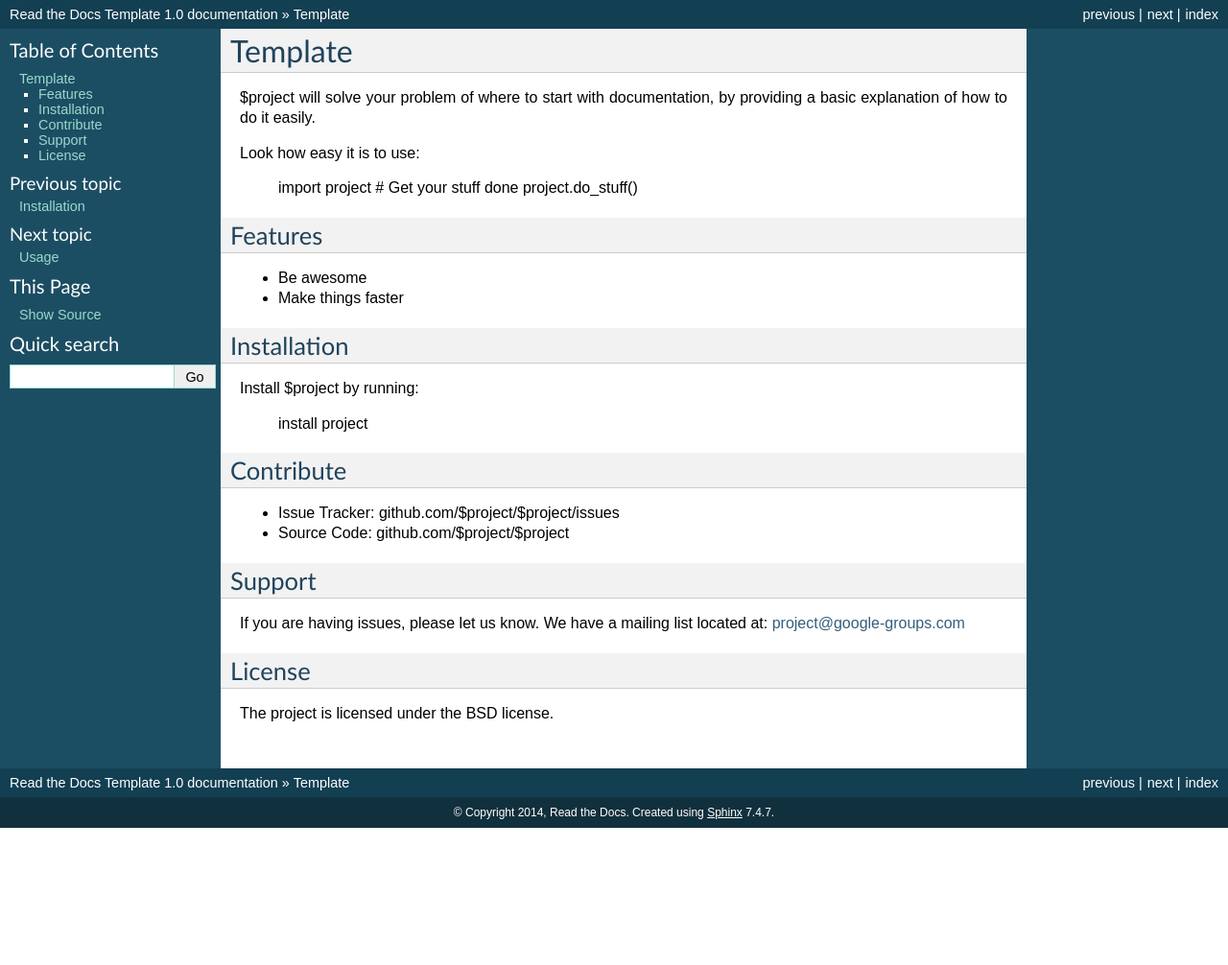
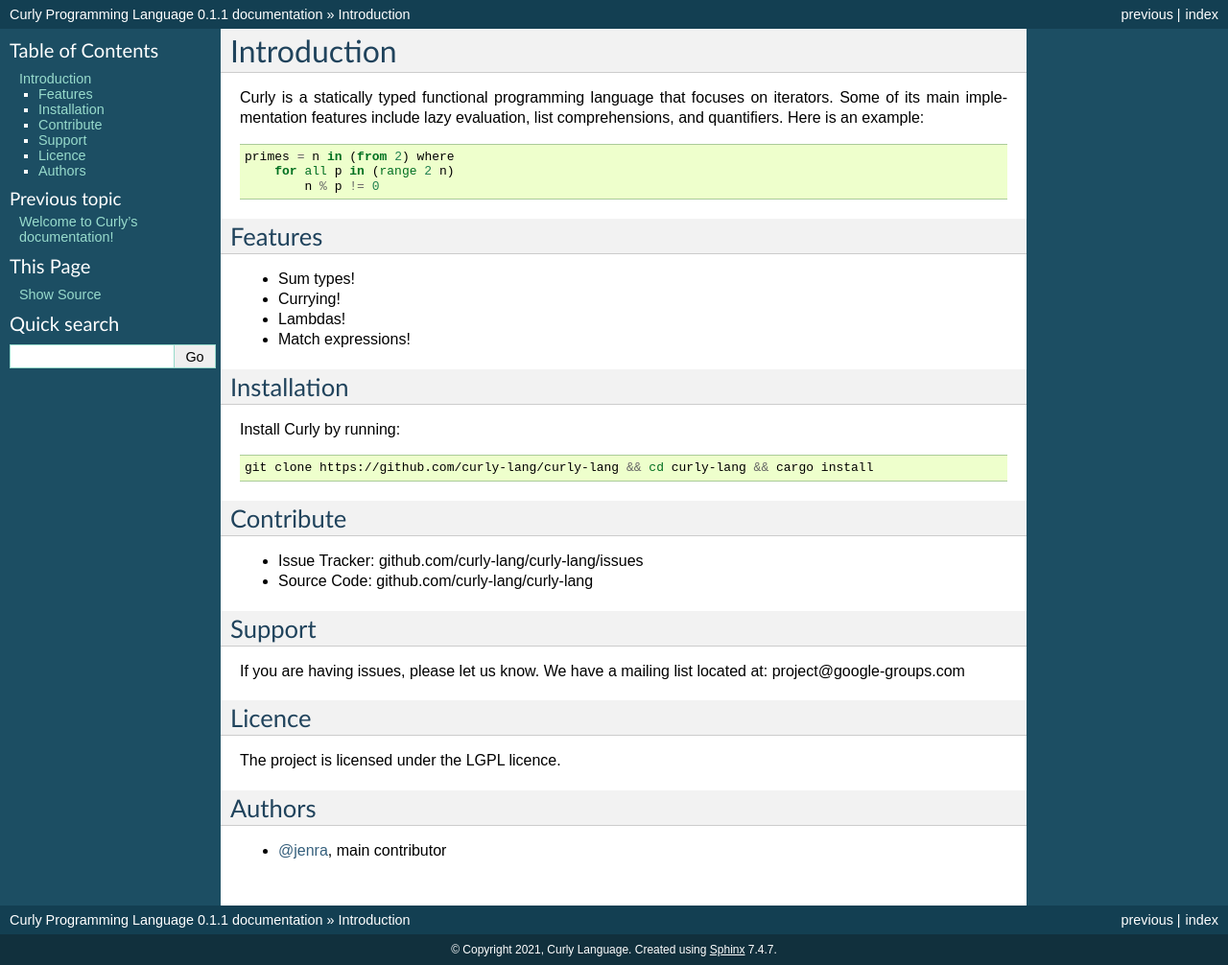
Before and after one commit to curly-lang/docs, a Sphinx documentation site: the page built from docs/readme.md, in a window 1280 px wide. Shown: the whole page at 96% size. Built offline with Sphinx 7.4.7, drawn with Linux system fonts in a browser that asks for light colours; before the commit the page ends 900 px from its top, so only the background shows below that.

Commit message:
Did a lot of things

````diff
--- a/AUTHORS.rst
+++ /dev/null
@@ -1,5 +0,0 @@
-Authors
--------
-
-* Eric (New contributor)
-* Anthony
--- a/README.rst
+++ /dev/null
@@ -1,41 +0,0 @@
-Template
-========
-
-$project will solve your problem of where to start with documentation,
-by providing a basic explanation of how to do it easily.
-
-Look how easy it is to use:
-
-    import project
-    # Get your stuff done
-    project.do_stuff()
-
-Features
---------
-
-- Be awesome
-- Make things faster
-
-Installation
-------------
-
-Install $project by running:
-
-    install project
-
-Contribute
-----------
-
-- Issue Tracker: github.com/$project/$project/issues
-- Source Code: github.com/$project/$project
-
-Support
--------
-
-If you are having issues, please let us know.
-We have a mailing list located at: project@google-groups.com
-
-License
--------
-
-The project is licensed under the BSD license.
--- a/docs/authors.rst
+++ /dev/null
@@ -1 +0,0 @@
-.. include:: ../AUTHORS.rst
--- a/docs/conf.py
+++ b/docs/conf.py
@@ -28,13 +28,13 @@ import os
 # Add any Sphinx extension module names here, as strings. They can be
 # extensions coming with Sphinx (named 'sphinx.ext.*') or your custom
 # ones.
-extensions = []
+extensions = ['recommonmark']
 
 # Add any paths that contain templates here, relative to this directory.
 templates_path = ['_templates']
 
 # The suffix of source filenames.
-source_suffix = '.rst'
+source_suffix = ['.md', '.rst']
 
 # The encoding of source files.
 #source_encoding = 'utf-8-sig'
@@ -43,17 +43,17 @@ source_suffix = '.rst'
 master_doc = 'index'
 
 # General information about the project.
-project = u'Read the Docs Template'
-copyright = u'2014, Read the Docs'
+project = u'Curly Programming Language'
+copyright = u'2021, Curly Language'
 
 # The version info for the project you're documenting, acts as replacement for
 # |version| and |release|, also used in various other places throughout the
 # built documents.
 #
 # The short X.Y version.
-version = '1.0'
+version = '0.1.1'
 # The full version, including alpha/beta/rc tags.
-release = '1.0'
+release = '0.1.1'
 
 # The language for content autogenerated by Sphinx. Refer to documentation
 # for a list of supported languages.
--- a/docs/contributing.rst
+++ /dev/null
@@ -1 +0,0 @@
-.. include:: ../CONTRIBUTING.rst
--- a/docs/history.rst
+++ /dev/null
@@ -1 +0,0 @@
-.. include:: ../HISTORY.rst
--- a/docs/index.rst
+++ b/docs/index.rst
@@ -3,8 +3,8 @@
    You can adapt this file completely to your liking, but it should at least
    contain the root `toctree` directive.
 
-Welcome to Read the Docs Template's documentation!
-==================================================
+Welcome to Curly's documentation!
+=================================
 
 Contents:
 
--- a/docs/installation.rst
+++ /dev/null
@@ -1,7 +0,0 @@
-============
-Installation
-============
-
-Install the package with pip::
-
-    $ pip install read-the-docs-template
--- /dev/null
+++ b/docs/readme.md
@@ -0,0 +1,33 @@
+# Introduction
+Curly is a statically typed functional programming language that focuses on iterators. Some of its main implementation features include lazy evaluation, list comprehensions, and quantifiers. Here is an example:
+```
+primes = n in (from 2) where
+    for all p in (range 2 n)
+        n % p != 0
+```
+
+## Features
+- Sum types!
+- Currying!
+- Lambdas!
+- Match expressions!
+
+## Installation
+Install Curly by running:
+```bash
+git clone https://github.com/curly-lang/curly-lang && cd curly-lang && cargo install
+```
+
+## Contribute
+- Issue Tracker: github.com/curly-lang/curly-lang/issues
+- Source Code: github.com/curly-lang/curly-lang
+
+## Support
+If you are having issues, please let us know.
+We have a mailing list located at: project@google-groups.com
+
+## Licence
+The project is licensed under the LGPL licence.
+
+## Authors
+- [@jenra](https://github.com/jenra-uwu), main contributor
--- a/docs/readme.rst
+++ /dev/null
@@ -1 +0,0 @@
-.. include:: ../README.rst
--- a/docs/usage.rst
+++ /dev/null
@@ -1,7 +0,0 @@
-========
-Usage
-========
-
-To use this template, simply update it::
-
-	import read-the-docs-template
````
